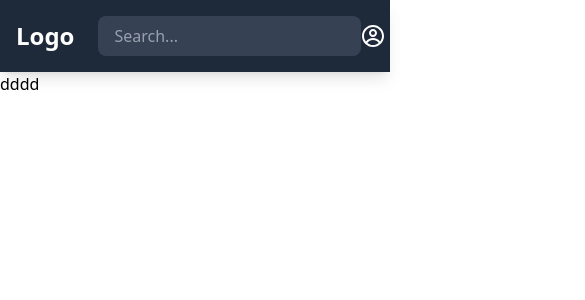
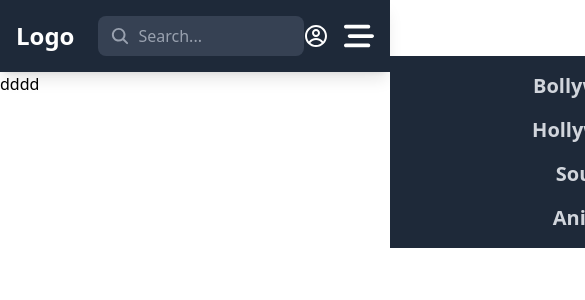
Before and after one commit to ravisingh007ravi/MovieAllTimeClient, a React (Vite) app: page / in a window 390 px wide. Shown: the top 300 px of the page, 585 px wide, since content can reach past the window. Built offline with nearby package versions, Linux system fonts and the light colour scheme.

Commit message:
completed Navbar

```diff
--- a/src/components/Navbar/Navbar.jsx
+++ b/src/components/Navbar/Navbar.jsx
@@ -1,6 +1,7 @@
 import React, { useState } from 'react';
 import { CgProfile } from "react-icons/cg";
 import { FaBarsStaggered } from "react-icons/fa6";
+import { IoClose } from "react-icons/io5";
 import { Link } from 'react-router-dom';
 import DropdownMenu from './DropdownMenu';
 import Search from './Search';
@@ -15,7 +16,8 @@ export default function Navbar() {
     ];
 
     const [login, setLogIn] = useState(true);
-    const [showDropdown, setShowDropdown] = useState(false);
+    const [bar, setBar] = useState(false);
+
 
 
     return (
@@ -49,9 +51,23 @@ export default function Navbar() {
                             </button>
                         )}
 
-                    <button className="md:hidden text-white hover:text-gray-300">
-                        <FaBarsStaggered className="h-6 w-6" />
+                    <button onClick={() => setBar(!bar)} className="md:hidden text-white hover:text-gray-300">
+                        {bar ? <IoClose className="text-4xl" />
+                            : < FaBarsStaggered className="text-3xl" />}
                     </button>
+                </div>
+
+                {/* Mobile menu */}
+                <div className={`absolute top-14 right-0 w-full bg-gray-800 md:hidden ${bar ? "translate-x-0" : "translate-x-full"} transition-transform duration-300 ease-in-out`}>
+                    <ul className="flex flex-col text-center  space-y-4 p-4">
+                        {menuData.map((item, key) => (
+                            <li key={key}>
+                                <Link to={item.href} className="rounded-md text-xl font-semibold px-3 py-2 text-gray-300 transition-colors hover:bg-gray-700 hover:text-white">
+                                    {item.name}
+                                </Link>
+                            </li>
+                        ))}
+                    </ul>
                 </div>
             </nav>
         </header>
--- a/src/components/Navbar/Search.jsx
+++ b/src/components/Navbar/Search.jsx
@@ -1,13 +1,15 @@
-import React from 'react'
+import React from 'react';
+import { IoSearch } from "react-icons/io5";
 
 export default function Search() {
     return (
-        <div >
+        <div className="relative w-full max-w-xs">
             <input
                 type="text"
                 placeholder="Search..."
-                className="rounded-lg bg-gray-700 px-4 py-2 text-white placeholder-gray-400 focus:outline-none focus:ring-2 focus:ring-blue-500"
+                className="w-full rounded-lg bg-gray-700 px-4 py-2 pl-10 text-white placeholder-gray-400 focus:outline-none focus:ring-2 focus:ring-blue-500"
             />
+            <IoSearch className="absolute left-3 top-1/2 transform -translate-y-1/2 text-xl text-gray-400" />
         </div>
-    )
+    );
 }
```
